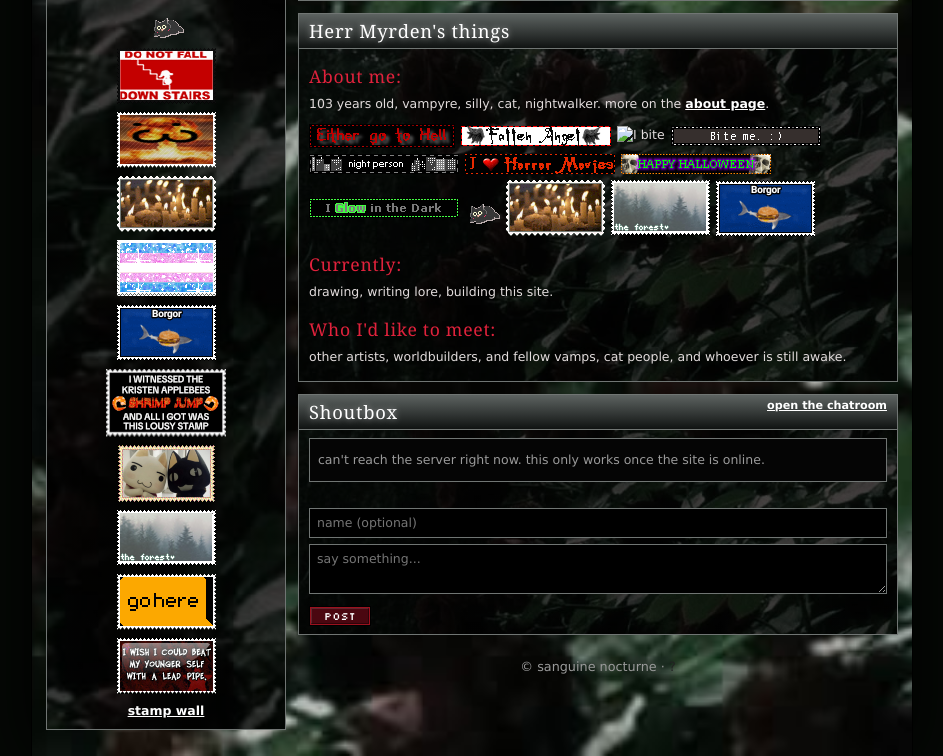
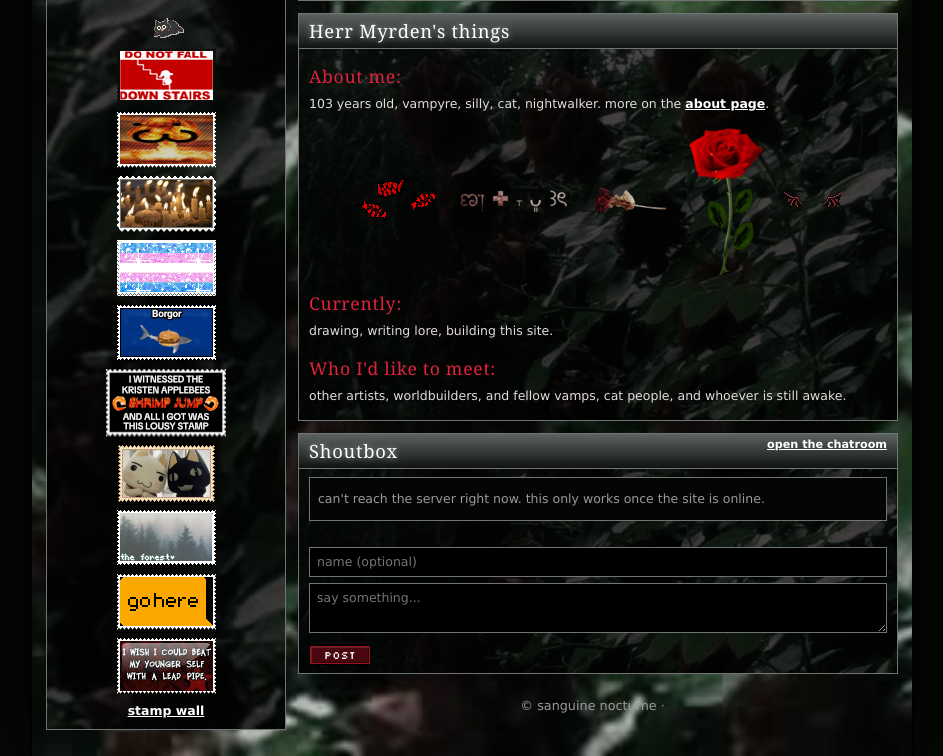
Before and after one commit to TheCreepyre/sanguine-nocturne, a website: page index.html in a window 1280 px wide. Shown: the part 1615-2371 px from the top of the page, without its empty margins (168-1111 px from the left). Drawn offline with Linux system fonts and the light colour scheme; no server answers; a web font is replaced by a local one.

Commit message:
Use new decorative images in Herr Myrden's things
Co-authored-by: Copilot <223556219+Copilot@users.noreply.github.com>

```diff
--- a/index.html
+++ b/index.html
@@ -81,19 +81,13 @@
           <h3>About me:</h3>
           <p>103 years old, vampyre, silly, cat, nightwalker. more on the <a href="about.html">about page</a>.</p>
 
-          <div class="stamp-row" style="margin:10px 0">
-            <img src="assets/b-07.png" alt="Yes I sleep in a coffin">
-            <img src="assets/b-22.png" alt="Fallen Angel">
-            <img src="assets/b-21.png" alt="I bite">
-            <img src="assets/b-13.png" alt="Bite me">
-            <img src="assets/b-15.png" alt="Night person">
-            <img src="assets/b-04.png" alt="I love horror movies">
-            <img src="assets/b-09.png" alt="I believe in ghosts">
-            <img src="assets/b-19.png" alt="I glow in the dark">
-            <img src="assets/b-29.png" alt="Black cat">
-            <img src="assets/b-32.png" alt="Candles">
-            <img src="assets/b-37.png" alt="The forest">
-            <img src="assets/b-34.png" alt="Borgor">
+          <div class="deco-row">
+            <img src="assets/deco-1.png" alt="">
+            <img src="assets/deco-2.png" alt="">
+            <img src="assets/deco-3.png" alt="">
+            <img class="rose" src="assets/deco-4.png" alt="Red rose">
+            <img src="assets/deco-5.png" alt="">
+            <img src="assets/deco-6.png" alt="">
           </div>
 
           <h3>Currently:</h3>
--- a/style.css
+++ b/style.css
@@ -359,6 +359,9 @@ main p, .box p { margin: 6px 0; }
 @keyframes hop { 0%, 100% { transform: translateY(0) scaleY(1); } 50% { transform: translateY(-6px) scaleY(1.06); } }
 
 /* Stamps */
+.deco-row { display: flex; flex-wrap: wrap; align-items: center; justify-content: center; gap: 18px; margin: 12px 0; }
+.deco-row img { display: block; max-width: 100%; height: auto; image-rendering: auto; }
+.deco-row img.rose { height: 150px; width: auto; }
 .stamp-row { display: flex; flex-wrap: wrap; gap: 6px; align-items: center; }
 .stamp-row img { display: block; max-width: 100%; height: auto; image-rendering: pixelated; }
 
```
Also changed, not shown: assets/deco-1.png (added), assets/deco-2.png (added), assets/deco-3.png (added), assets/deco-4.png (added), assets/deco-5.png (added), assets/deco-6.png (added).
